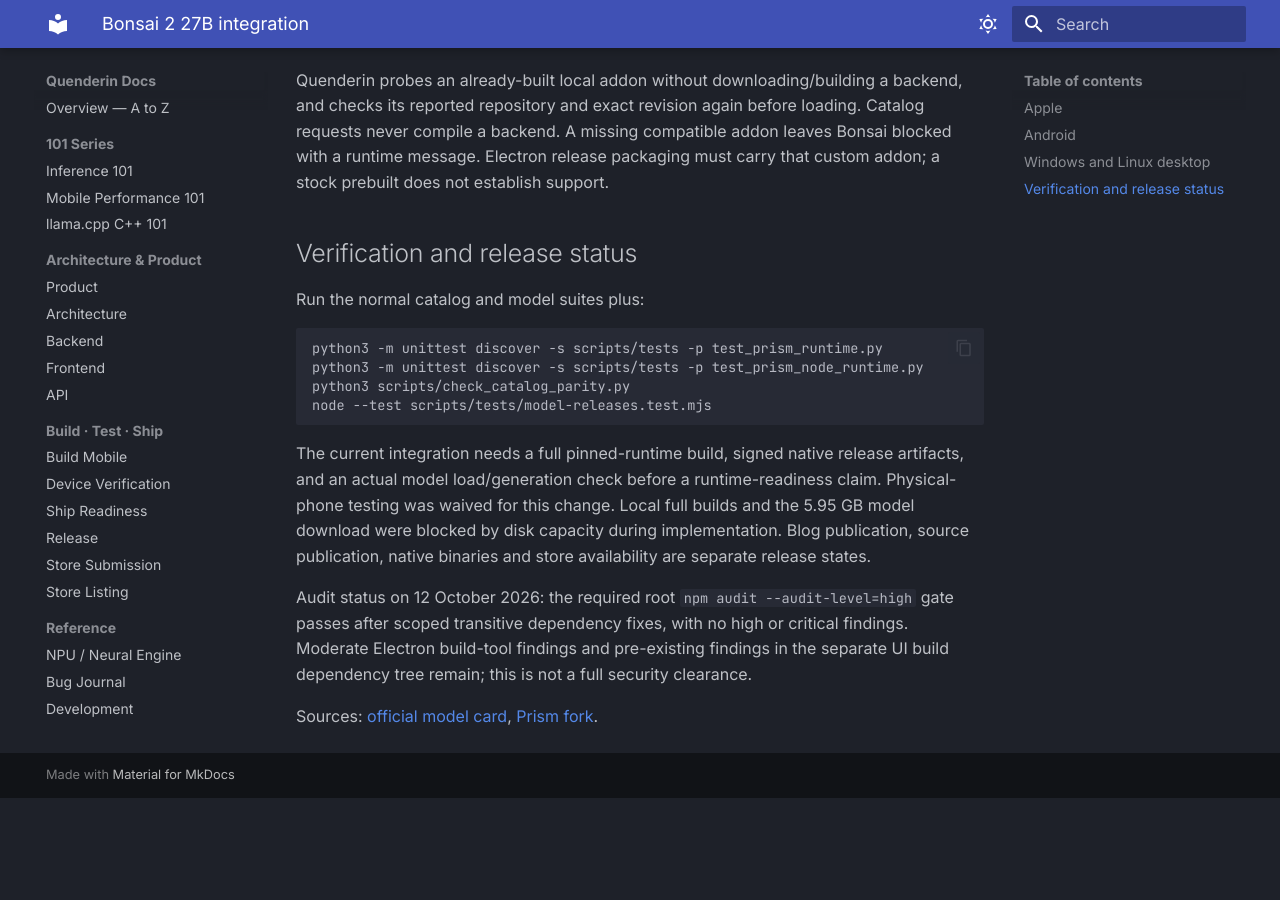
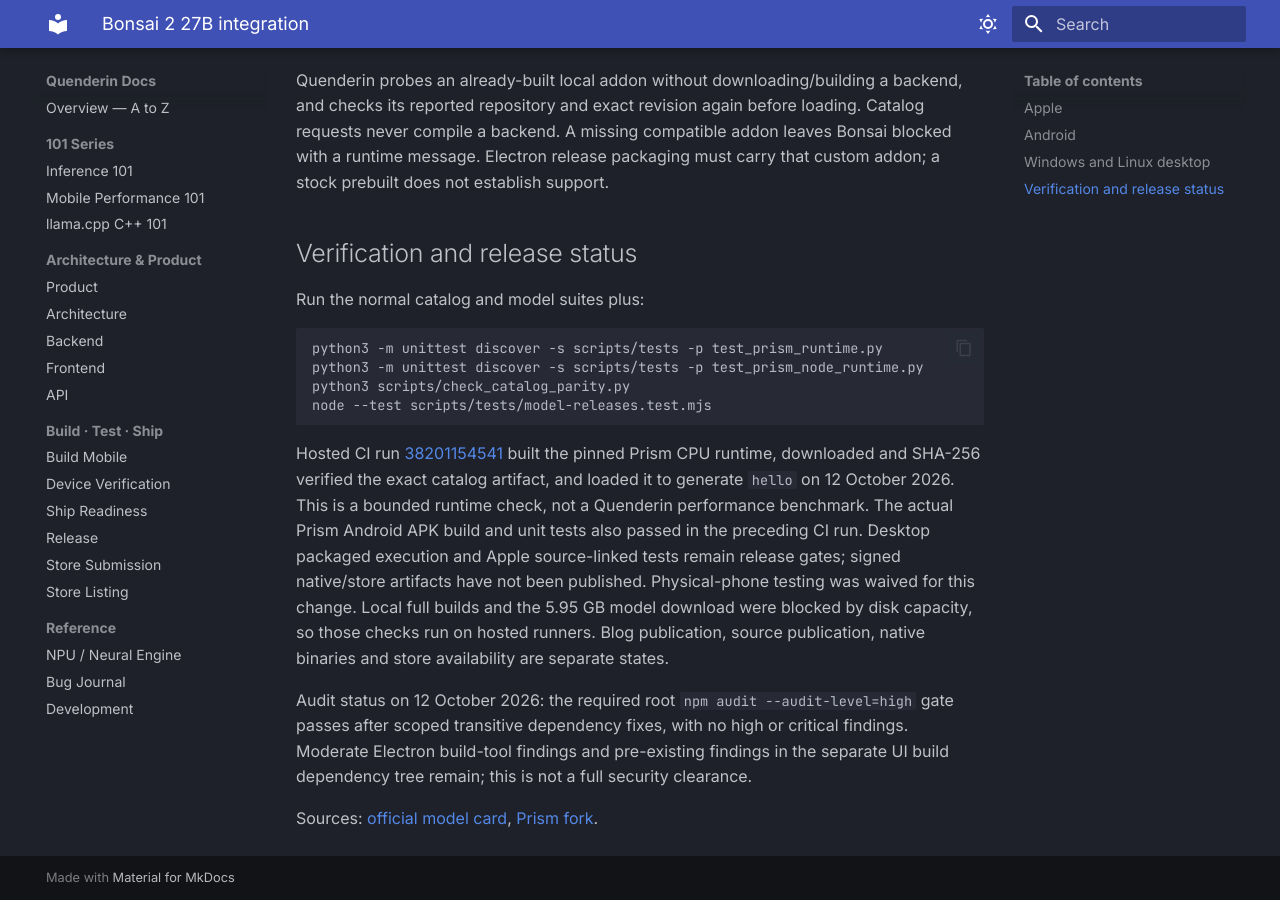
Before and after one commit to alikatgh/quenderin, an MkDocs documentation site: the page built from docs/bonsai-2.md, in a window 1280 px wide and 900 px high, scrolled down 2297 px. Built offline with MkDocs 1.6.1 and Material for MkDocs 9.7.7, drawn with Linux system fonts in a browser that asks for light colours; before the commit the page ends 3095 px from its top, so only the background shows below that.

````diff
--- a/docs/bonsai-2.md
+++ b/docs/bonsai-2.md
@@ -116,12 +116,16 @@
 node --test scripts/tests/model-releases.test.mjs
 ```
 
-The current integration needs a full pinned-runtime build, signed native release
-artifacts, and an actual model load/generation check before a runtime-readiness
-claim. Physical-phone testing was waived for this change. Local full builds and
-the 5.95 GB model download were blocked by disk capacity during implementation.
-Blog publication, source publication, native binaries and store availability are
-separate release states.
+Hosted CI run [38201154541](https://github.com/alikatgh/quenderin/actions/runs/38201154541)
+built the pinned Prism CPU runtime, downloaded and SHA-256 verified the exact
+catalog artifact, and loaded it to generate `hello` on 12 October 2026. This is a
+bounded runtime check, not a Quenderin performance benchmark. The actual Prism
+Android APK build and unit tests also passed in the preceding CI run. Desktop
+packaged execution and Apple source-linked tests remain release gates; signed
+native/store artifacts have not been published. Physical-phone testing was
+waived for this change. Local full builds and the 5.95 GB model download were
+blocked by disk capacity, so those checks run on hosted runners. Blog publication,
+source publication, native binaries and store availability are separate states.
 
 Audit status on 12 October 2026: the required root `npm audit --audit-level=high`
 gate passes after scoped transitive dependency fixes, with no high or critical
````
Also changed, not shown: 2 other files.
